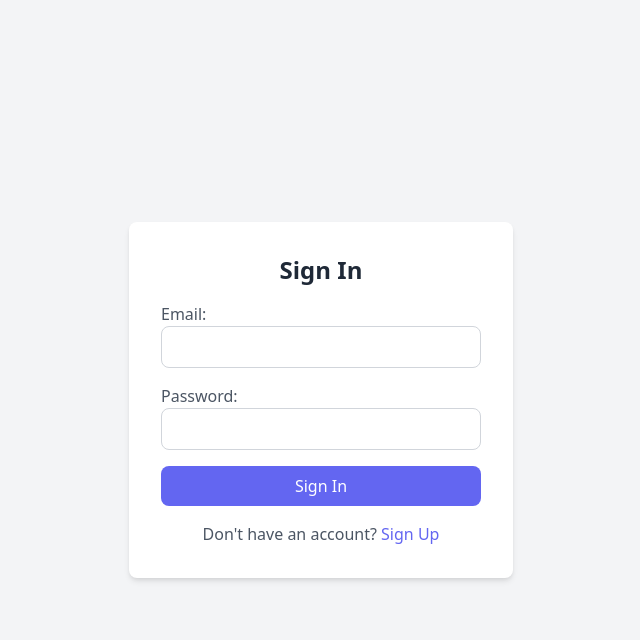
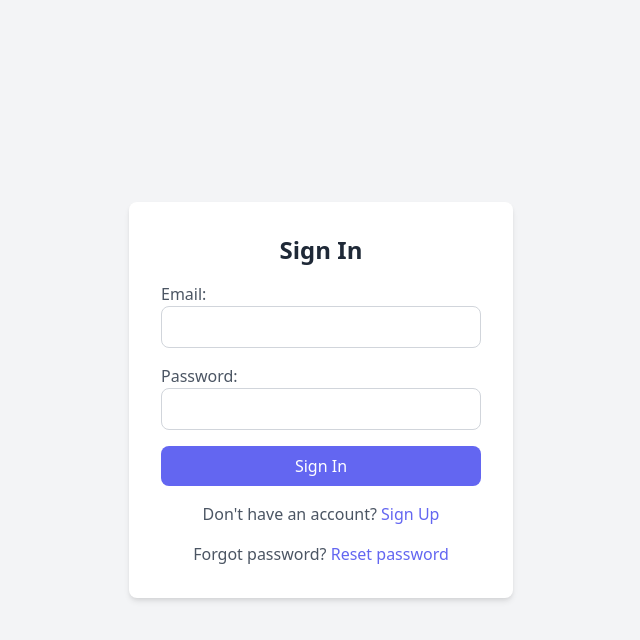
Before and after one commit to Himna-k/DemelloGroup, a Django app: page /login/ in a window 1280 px wide. Shown: the top 640 px of the page, without its empty margins (319-959 px from the left). Run offline with Django 5.2, Linux system fonts and the light colour scheme; some libraries are stand-ins or nearby versions.

Commit message:
2nd commit on 24th feb

```diff
--- a/clients/templates/clients/login.html
+++ b/clients/templates/clients/login.html
@@ -1,4 +1,4 @@
-<!-- login.html -->
+<!-- login.html
 {% load static tailwind_tags %}
 <!DOCTYPE html>
 <html lang="en">
@@ -25,7 +25,52 @@
                 <button type="submit" class="w-full py-2 bg-indigo-500 text-white rounded-lg hover:bg-indigo-600 focus:outline-none">Sign In</button>
             </div>
         </form>
-        <p class="mt-4 text-center text-gray-600">Don't have an account? <a href="{% url 'signup' %}" class="text-indigo-500 hover:underline">Sign Up</a></p>
+        <p class="mt-4 text-center text-gray-600">Don't have an account? <a href="{% url 'signup' %}" class="text-indigo-500 hover:underline">Create an account</a></p>
+        <p class="mt-4 text-center text-gray-600"><a href="{% url 'forget_pswrd' %}" class="text-indigo-500 hover:underline">Forgot password</a></p>
     </div>
 </body>
 </html>
+
+-->
+{% load static tailwind_tags %}
+
+<!DOCTYPE html>
+<html lang="en">
+<head>
+    <meta charset="UTF-8">
+    <meta name="viewport" content="width=device-width, initial-scale=1.0">
+    <title>Sign In</title>
+    <link href="https://cdn.jsdelivr.net/npm/tailwindcss@2.2.19/dist/tailwind.min.css" rel="stylesheet">
+</head>
+<body class="bg-gray-100 flex items-center justify-center min-h-screen">
+    <div class="w-full max-w-sm bg-white rounded-lg shadow-md p-8">
+        <h2 class="text-2xl font-semibold text-center text-gray-800">Sign In</h2>
+
+        <!-- Display messages -->
+        {% if messages %}
+            <div class="mb-4">
+                {% for message in messages %}
+                    <div class="text-red-500 text-sm">{{ message }}</div>
+                {% endfor %}
+            </div>
+        {% endif %}
+
+        <form action="{% url 'login' %}" method="POST" class="mt-4 space-y-4">
+            {% csrf_token %}
+            <div>
+                <label for="email" class="block text-gray-600">Email:</label>
+                <input type="email" id="email" name="email" required class="w-full px-3 py-2 border border-gray-300 rounded-lg focus:outline-none focus:border-indigo-500">
+            </div>
+            <div>
+                <label for="password" class="block text-gray-600">Password:</label>
+                <input type="password" id="password" name="password" required class="w-full px-3 py-2 border border-gray-300 rounded-lg focus:outline-none focus:border-indigo-500">
+            </div>
+            <div class="flex items-center justify-between">
+                <button type="submit" class="w-full py-2 bg-indigo-500 text-white rounded-lg hover:bg-indigo-600 focus:outline-none">Sign In</button>
+            </div>
+        </form>
+        <p class="mt-4 text-center text-gray-600">Don't have an account? <a href="{% url 'signup' %}" class="text-indigo-500 hover:underline">Sign Up</a></p>
+        <p class="mt-4 text-center text-gray-600">Forgot password? <a href="{% url 'forget_pswrd' %}" class="text-indigo-500 hover:underline">Reset password</a></p>
+    </div>
+</body>
+</html>
--- a/clients/urls.py
+++ b/clients/urls.py
@@ -20,6 +20,7 @@ urlpatterns = [
      path("register_business", buisness.views.register_business, name="business_registration"),
      path("signup", views.signup_view, name="signup"),
      path("login/", views.login_view, name="login"),
+     path("reset_password/", views.reset_password, name="forget_pswrd"),
      path("logout", auth_views.LogoutView.as_view(), name="logout"),
 
      path('businessplan/<int:pk>/',views.businessplan,name='businessplan'),
--- a/clients/views.py
+++ b/clients/views.py
@@ -89,6 +89,29 @@ def login_view(request):
             messages.error(request, "Invalid email or password.")
             return redirect('login')
     return render(request, 'clients/login.html')
+@login_required
+def reset_password(request):
+    if request.method == 'POST':
+        # Get the form data
+        password = request.POST.get('password')
+        password2 = request.POST.get('password2')
+
+        if password != password2:
+            messages.error(request, "Passwords do not match.")
+            return render(request, 'clients/forgotpassword.html')
+
+        # Update the user's password
+        try:
+            user = request.user
+            user.set_password(password)
+            user.save()
+            messages.success(request, "Password has been updated successfully.")
+            return redirect('login')  # Redirect to login page after password is changed
+        except Exception as e:
+            messages.error(request, "There was an error resetting your password. Please try again.")
+            return render(request, 'clients/forgotpassword.html')
+
+    return render(request, 'clients/forgotpassword.html')
 def is_client(user):
     return hasattr(user, 'customer_profile') and user.customer_profile is not None
 @user_passes_test(is_client or is_service_provider, login_url='/login')
```
Also changed, not shown: clients/templates/clients/forgotpassword.html (added, +27 -0 lines).
